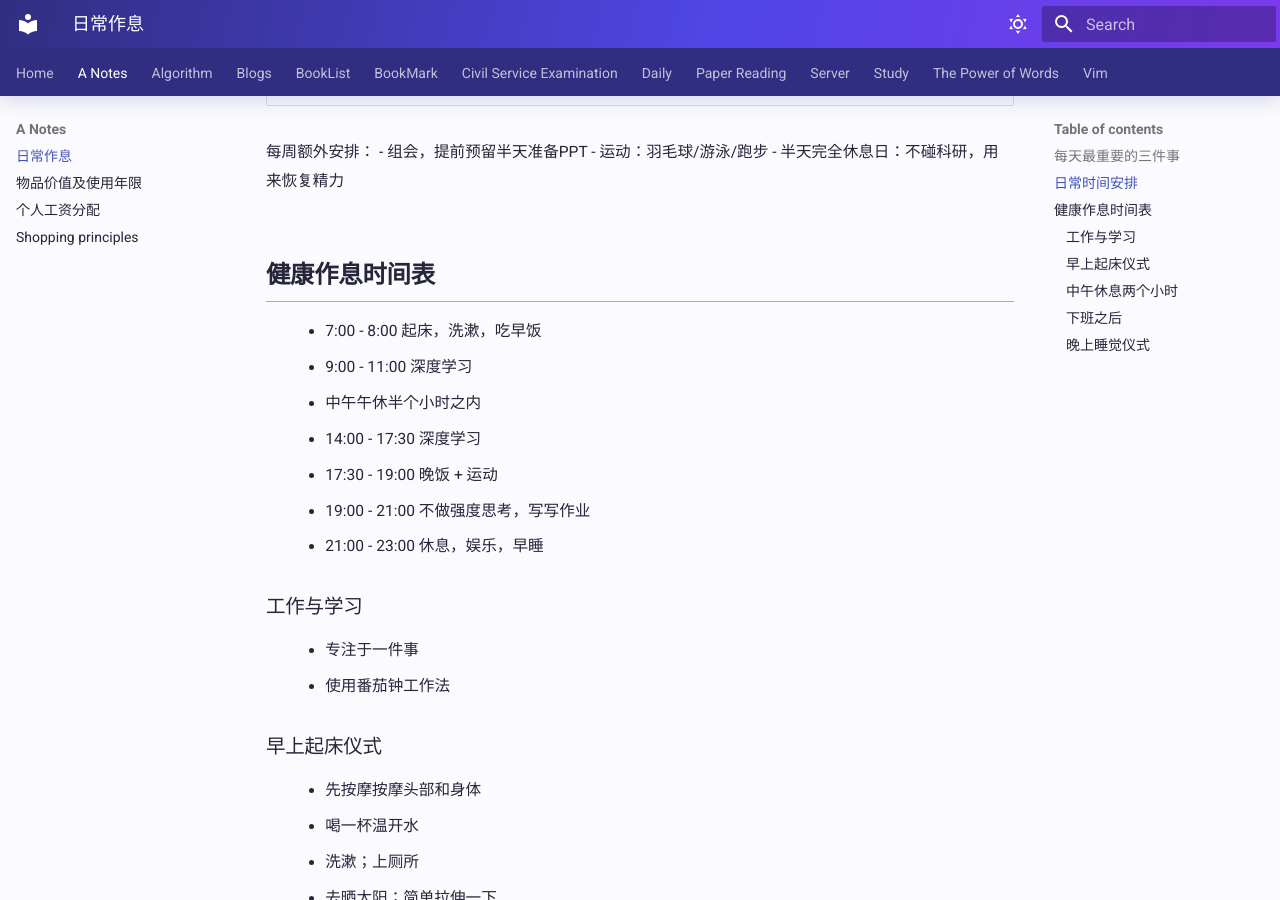
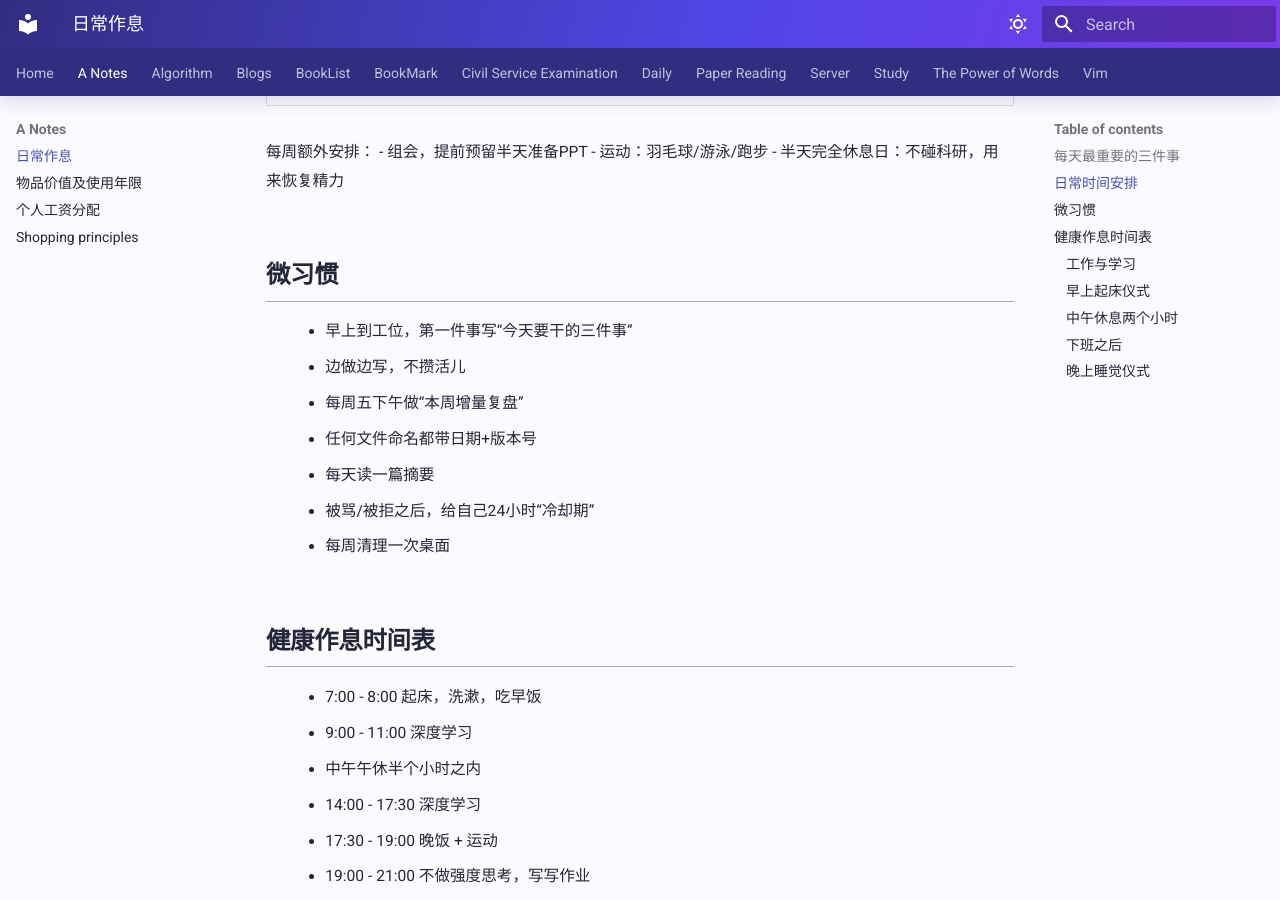
Before and after one commit to WGZ-W/wgz-w.github.io, an MkDocs documentation site: the page built from docs/A-Notes/daily-routine-log.md, in a window 1280 px wide and 900 px high, scrolled down 1089 px. Built offline with MkDocs 1.6.1 and Material for MkDocs 9.7.7, drawn with Linux system fonts in a browser that asks for light colours.

Commit message:
add some mini habits in daily routine

```diff
--- a/docs/A-Notes/daily-routine-log.md
+++ b/docs/A-Notes/daily-routine-log.md
@@ -28,6 +28,14 @@
 - 半天完全休息日：不碰科研，用来恢复精力
 
 
+## 微习惯
+- 早上到工位，第一件事写“今天要干的三件事”
+- 边做边写，不攒活儿
+- 每周五下午做“本周增量复盘”
+- 任何文件命名都带日期+版本号
+- 每天读一篇摘要
+- 被骂/被拒之后，给自己24小时“冷却期”
+- 每周清理一次桌面
 
 
 
```
